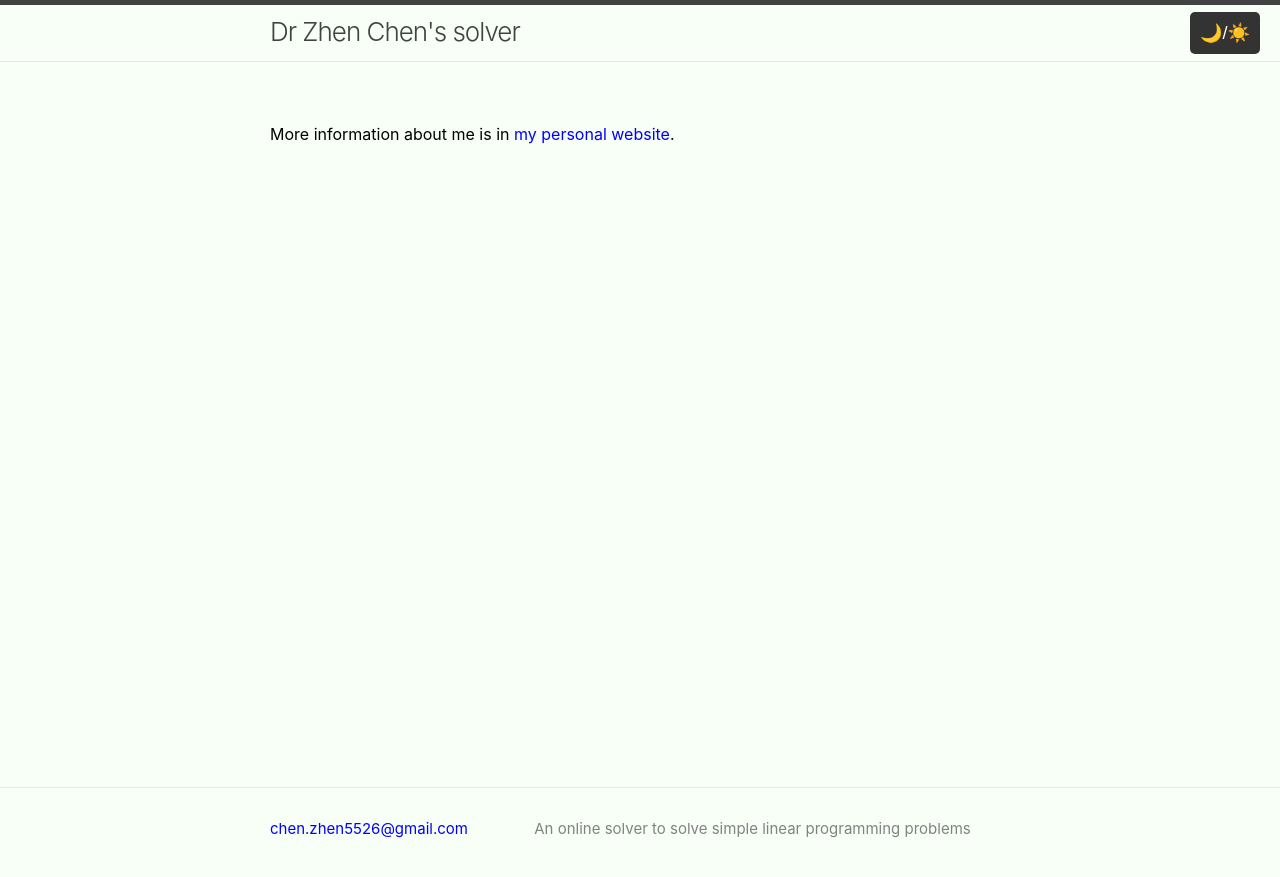
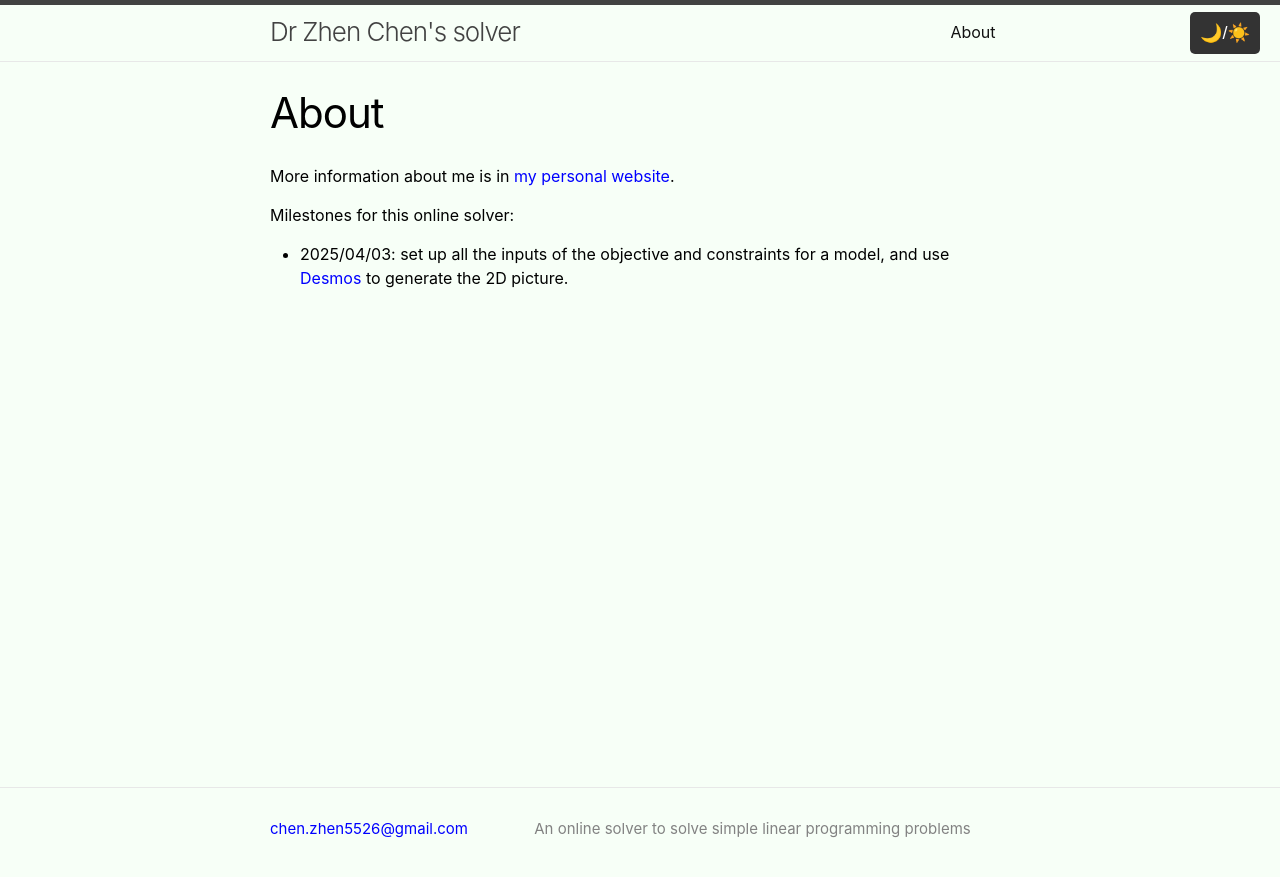
Before and after one commit to RobinChen121/online-solver, a Jekyll site: the page built from about.markdown, in a window 1280 px wide. Shown: the top 877 px of the page. Built offline with Jekyll 4.4.1, drawn with Linux system fonts in a browser that asks for light colours.

Commit message:
Update about.markdown

```diff
--- a/about.markdown
+++ b/about.markdown
@@ -1,4 +1,5 @@
 ---
+title: About
 layout: page
 permalink: /about/
 ---
@@ -6,3 +7,7 @@ permalink: /about/
 
 
 More information about me is in [my personal website](https://robinchen121.github.io).
+
+Milestones for this online solver:
+
+- 2025/04/03: set up all the inputs of the objective and constraints for a model, and use [Desmos](https://www.desmos.com/) to generate the 2D picture.
```
